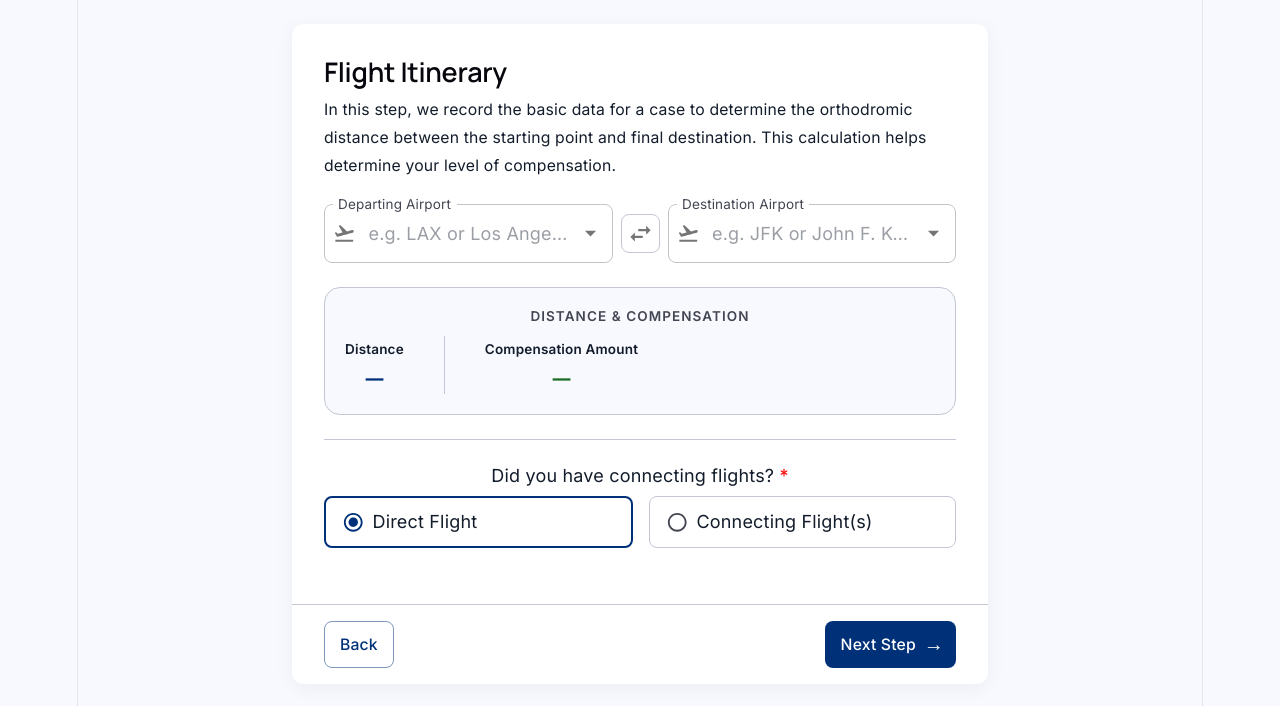
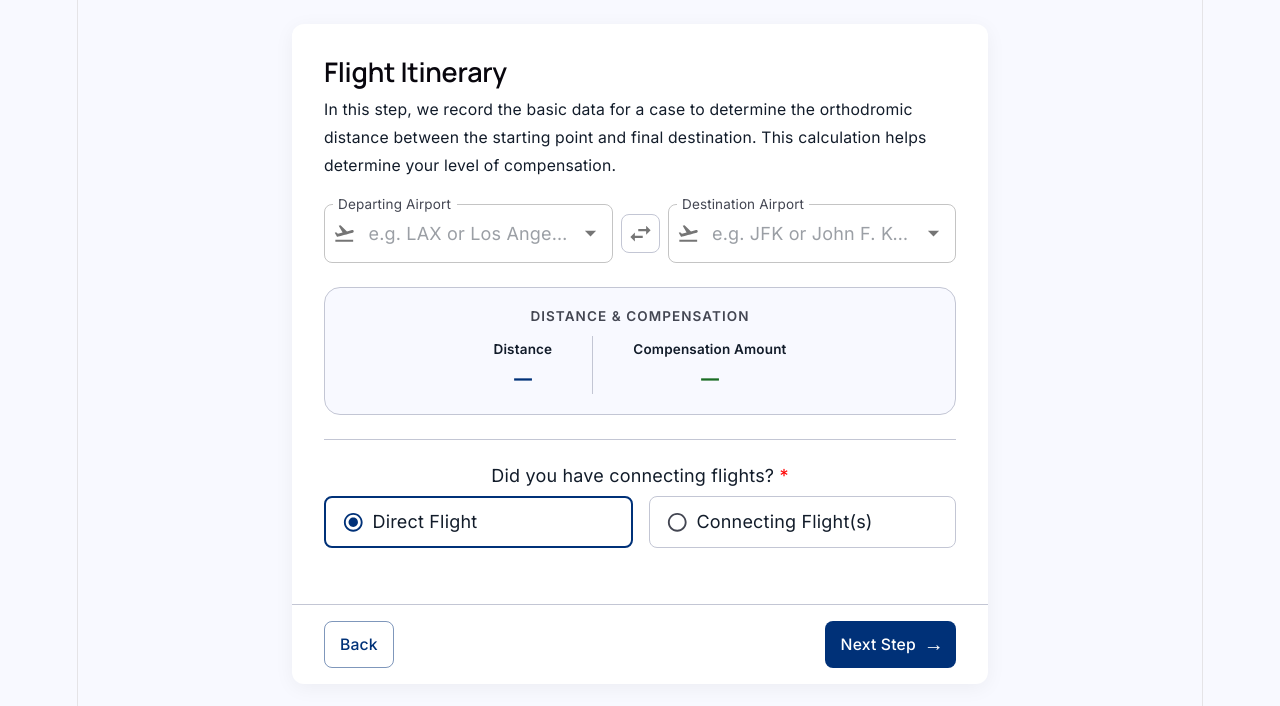
Before and after one commit to msgsummerpractice/airassist, a React (Vite) app in the folder AirAssisFrontend/: page / in a window 1280 px wide. Shown: the top 706 px of the page. Built offline with nearby package versions, Linux system fonts and the light colour scheme.

Commit message:
centered the distance and amount

```diff
--- a/AirAssisFrontend/src/components/wizard/steps/FlightItineraryStep/index.tsx
+++ b/AirAssisFrontend/src/components/wizard/steps/FlightItineraryStep/index.tsx
@@ -255,12 +255,20 @@ function FlightItineraryStep() {
                 color: "text.secondary",
                 textTransform: "uppercase",
                 letterSpacing: "0.08em",
+                textAlign: "center",
               }}
             >
               Distance &amp; Compensation
             </Typography>
 
-            <Box sx={{ display: "flex", gap: 5, flexWrap: "wrap" }}>
+            <Box
+              sx={{
+                display: "flex",
+                gap: 5,
+                flexWrap: "wrap",
+                justifyContent: "center",
+              }}
+            >
               <Box>
                 <Typography variant="caption" color="text.secondary">
                   Distance
```
